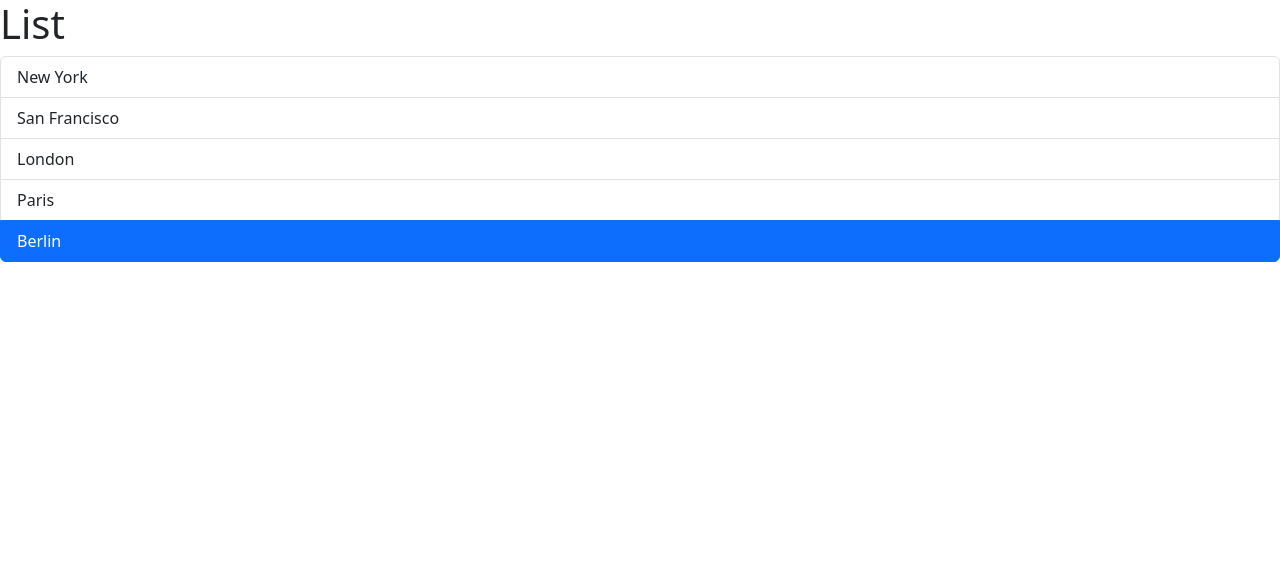
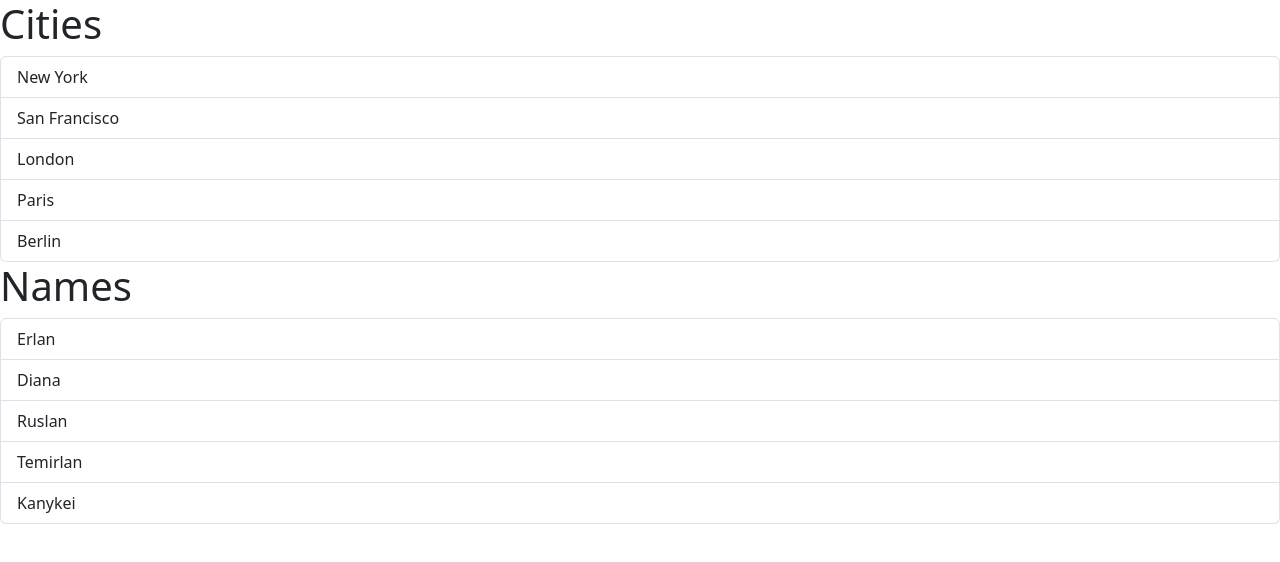
Before and after one commit to jukeshov-erlan/react-app-1, a React (Vite) app: page / in a window 1280 px wide. Shown: the top 562 px of the page. Built offline with nearby package versions, Linux system fonts and the light colour scheme.

Commit message:
finished work with listGroup

```diff
--- a/src/App.tsx
+++ b/src/App.tsx
@@ -2,9 +2,23 @@
 import ListGroup from "./components/ListGroup";
 
 function App() {
+  let items = ["New York", "San Francisco", "London", "Paris", "Berlin"];
+  let items2 = ["Erlan", "Diana", "Ruslan", "Temirlan", "Kanykei"];
+
+
+  const handleSelectItem = (item: string) => console.log(item);
   return (
     <div>
-      <ListGroup />
+      <ListGroup
+        items={items}
+        heading="Cities"
+        onSelectItem={handleSelectItem}
+      />
+      <ListGroup
+        items={items2}
+        heading="Names"
+        onSelectItem={handleSelectItem}
+      />
     </div>
   );
 }
--- a/src/components/ListGroup.tsx
+++ b/src/components/ListGroup.tsx
@@ -1,13 +1,16 @@
 import { useState } from "react";
 
-function ListGroup() {
-  let items = ["New York", "San Francisco", "London", "Paris", "Berlin"];
-  let selectedIndex = 4;
-  //hook
-  // Event handler Обработчик события
+interface ListGroupProps {
+  items: string[];
+  heading: string;
+  onSelectItem: (item: string) => void;
+}
+
+function ListGroup({ items, heading, onSelectItem }: ListGroupProps) {
+  const [selectedIndex, setSelectedIndex] = useState(-1);
   return (
     <>
-      <h1>List</h1>
+      <h1>{heading}</h1>
       {items.length === 0 && <p>No item found </p>}
       <ul className="list-group">
         {items.map((item, index) => (
@@ -18,7 +21,11 @@ function ListGroup() {
                 : "list-group-item"
             }
             key={index}
-            onClick={() => {selectedIndex = index;}}
+            onClick={() => {
+              setSelectedIndex(index);
+              onSelectItem(item);
+              // console.log(selectedIndex);
+            }}
           >
             {item}
           </li>
```
Also changed, not shown: src/components/Alert.tsx (added, +7 -0 lines).
